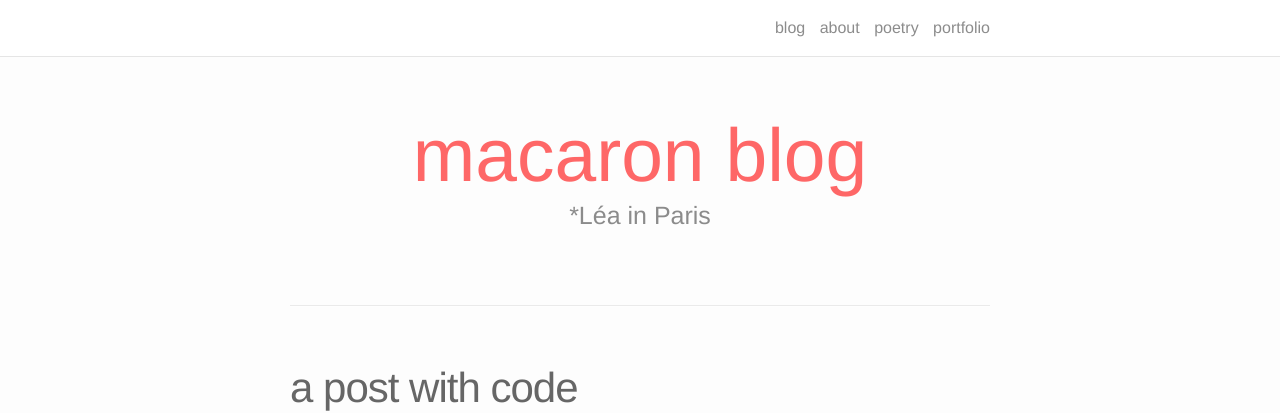
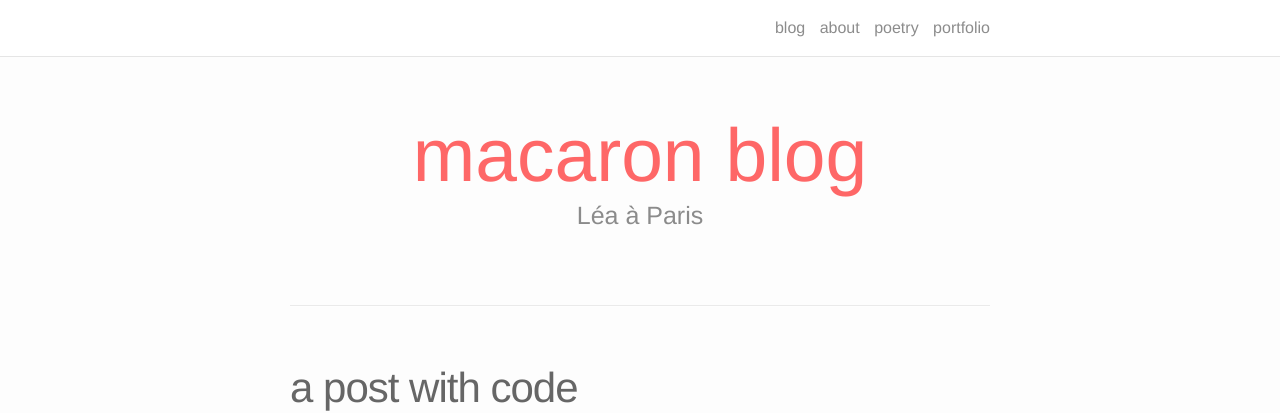
Before and after one commit to earlgreymacaron/earlgreymacaron-oldsitedraft, a Jekyll site: the page built from index.html, in a window 1280 px wide and 995 px high. Shown: the top 413 px of the window. Built offline with Jekyll 4.4.1, drawn with Linux system fonts in a browser that asks for light colours; nearby versions of some CDN libraries; the list of posts is cut into pages by our own code.

```diff
--- a/index.html
+++ b/index.html
@@ -4,7 +4,7 @@ layout: default
 
 <div class="header-bar">
   <h1>macaron blog</h1>
-  <h2>*Léa in Paris</h2>
+  <h2>Léa à Paris</h2>
   <br/>
   <hr>
   <br/>
```
